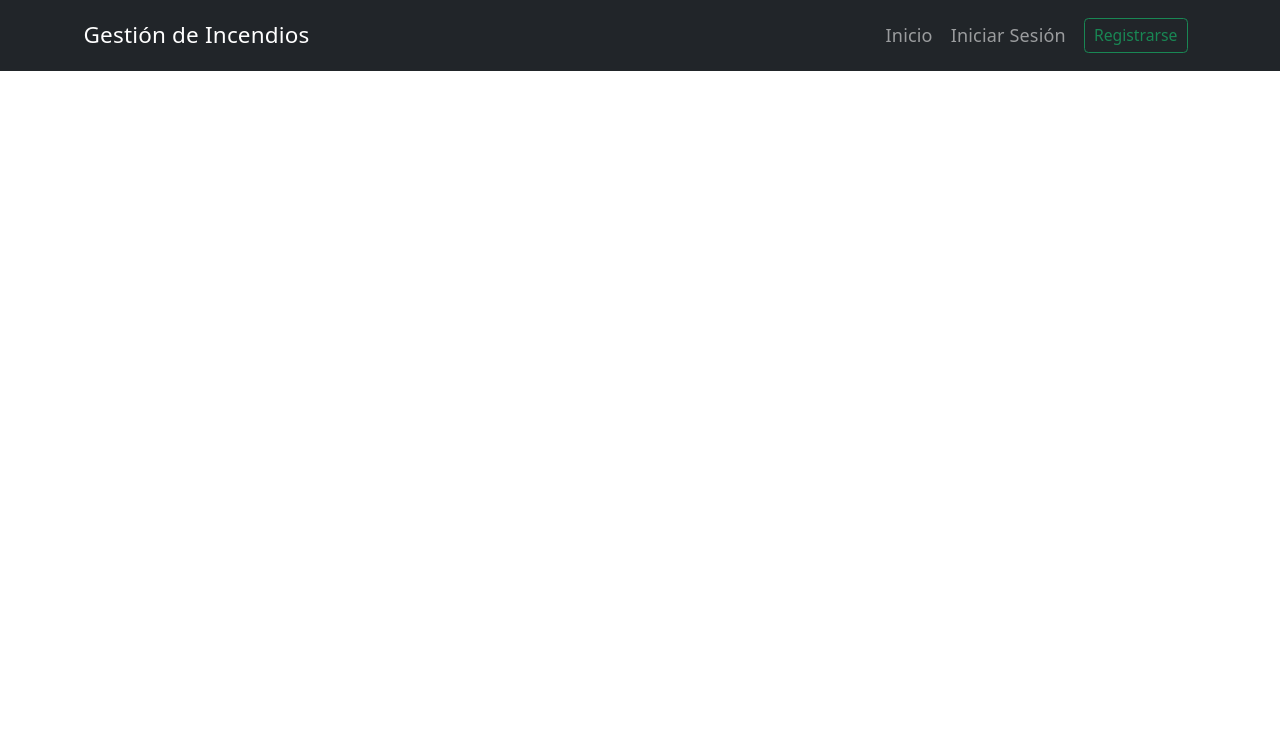
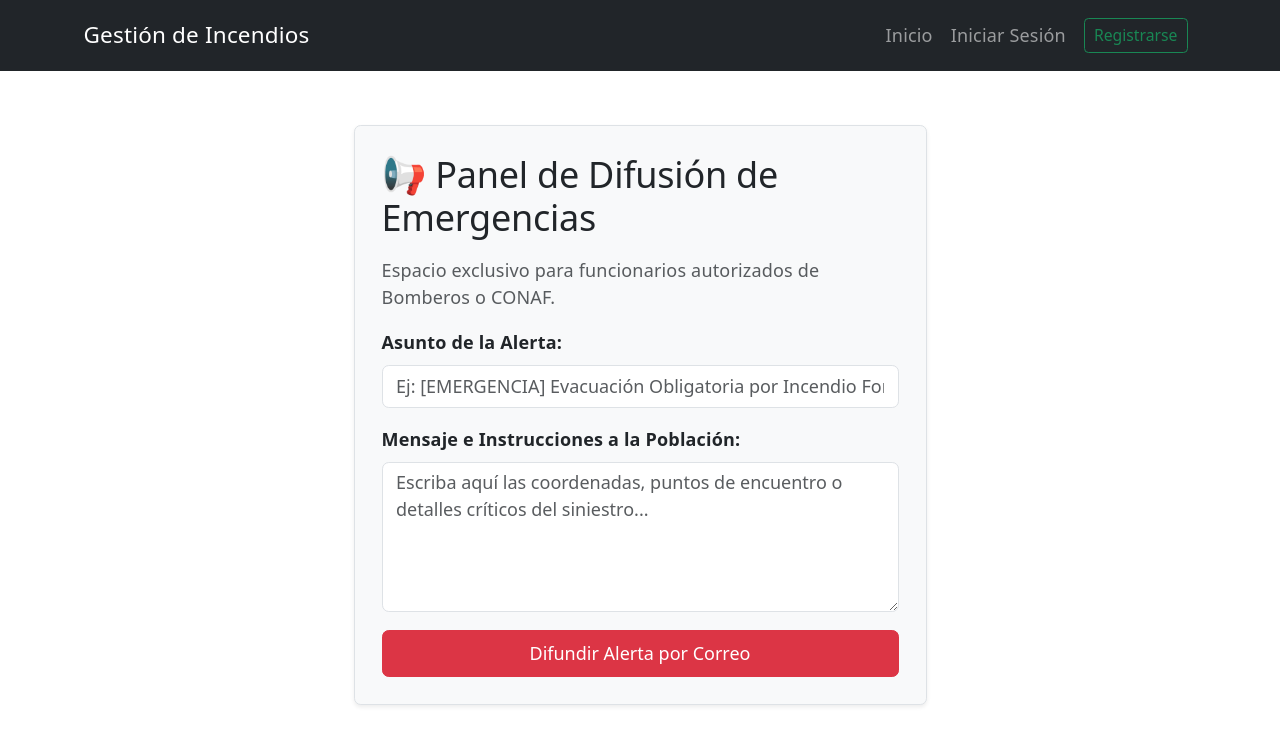
Before and after one commit to barc05/front, a React (Vite) app: page /enviar-alerta in a window 1280 px wide. Shown: the top 744 px of the page. Built offline with nearby package versions, Linux system fonts and the light colour scheme.

Commit message:
pagina alertas, usuario especial

```diff
--- a/src/App.jsx
+++ b/src/App.jsx
@@ -7,6 +7,7 @@ import NavigationBar from './components/Navbar';
 import 'bootstrap/dist/css/bootstrap.min.css';
 import Notificaciones from './pages/Notificaciones';
 import Reportes from './pages/Reportes';
+import AlertasFuncionario from './pages/AlertasFuncionario';
 
 function App() {
   return (
@@ -19,6 +20,7 @@ function App() {
           <Route path="/login" element={<Login />} />
           <Route path="/notificaciones" element={<Notificaciones />} />
           <Route path="/reportes" element={<Reportes />} />
+          <Route path="/enviar-alerta" element={<AlertasFuncionario />} />
         </Routes>
       </div>
     </Router>
--- a/src/components/Navbar.jsx
+++ b/src/components/Navbar.jsx
@@ -6,10 +6,12 @@ const NavigationBar = () => {
   const navigate = useNavigate();
 
   const token = localStorage.getItem('token');
+  const rol = localStorage.getItem('rol');
 
   const handleLogout = () => {
     localStorage.removeItem('token');
     localStorage.removeItem('correo');
+    localStorage.removeItem('rol');
     navigate('/login');
   };
 
@@ -32,10 +34,13 @@ const NavigationBar = () => {
               </>
             ) : (
               <>
-                {/* --- NUEVO ENLACE DE NOTIFICACIONES --- */}
-                <Nav.Link as={Link} to="/notificaciones">
-                  Notificaciones
-                </Nav.Link>
+                {rol === 'FUNCIONARIO' && (
+                  <Nav.Link as={Link} to="/enviar-alerta" style={{ color: '#ffc107', fontWeight: 'bold' }}>
+                    ⚠️ Enviar Alerta Masiva
+                  </Nav.Link>
+                )}
+
+                <Nav.Link as={Link} to="/notificaciones">Notificaciones</Nav.Link>
                 <Nav.Link as={Link} to="/reportes">Historial de Reportes</Nav.Link>
 
                 <Button variant="outline-danger" size="sm" onClick={handleLogout} className="ms-3">
--- /dev/null
+++ b/src/pages/AlertasFuncionario.jsx
@@ -0,0 +1,89 @@
+import React, { useState } from 'react';
+import { Container, Form, Button, Alert } from 'react-bootstrap';
+
+const AlertasFuncionario = () => {
+  const [asunto, setAsunto] = useState('');
+  const [mensaje, setMensaje] = useState('');
+  const [loading, setLoading] = useState(false);
+  const [status, setStatus] = useState({ type: '', text: '' });
+
+
+  const GATEWAY_URL = 'https://api-gateway-1w1b.onrender.com';
+
+  const handleSubmit = async (e) => {
+    e.preventDefault();
+    setLoading(true);
+    setStatus({ type: '', text: '' });
+
+    const token = localStorage.getItem('token');
+
+    const datosAlerta = { asunto, mensaje };
+
+    try {
+      const response = await fetch(GATEWAY_URL, {
+        method: 'POST',
+        headers: {
+          'Content-Type': 'application/json',
+          'Authorization': `Bearer ${token}`
+        },
+        body: JSON.stringify(datosAlerta),
+      });
+
+      if (response.ok) {
+        setStatus({ type: 'success', text: '✅ ¡Alerta difundida masivamente con éxito al correo alertas.incendio@gmail.com!' });
+        setAsunto('');
+        setMensaje('');
+      } else {
+        const errText = await response.text();
+        setStatus({ type: 'danger', text: `❌ Error en el servidor: ${errText || 'No se pudo procesar.'}` });
+      }
+    } catch (error) {
+      console.error(error);
+      setStatus({ type: 'danger', text: '❌ No se pudo establecer conexión con el API Gateway.' });
+    } finally {
+      setLoading(false);
+    }
+  };
+
+  return (
+    <Container className="mt-5" style={{ maxWidth: '600px' }}>
+      <div className="p-4 shadow-sm rounded bg-light border">
+        <h2 className="mb-3 text-dark">📢 Panel de Difusión de Emergencias</h2>
+        <p className="text-muted">Espacio exclusivo para funcionarios autorizados de Bomberos o CONAF.</p>
+
+        {status.text && <Alert variant={status.type}>{status.text}</Alert>}
+
+        <Form onSubmit={handleSubmit}>
+          <Form.Group className="mb-3">
+            <Form.Label style={{ fontWeight: '600' }}>Asunto de la Alerta:</Form.Label>
+            <Form.Control
+              type="text"
+              placeholder="Ej: [EMERGENCIA] Evacuación Obligatoria por Incendio Forestal"
+              value={asunto}
+              onChange={(e) => setAsunto(e.target.value)}
+              required
+            />
+          </Form.Group>
+
+          <Form.Group className="mb-3">
+            <Form.Label style={{ fontWeight: '600' }}>Mensaje e Instrucciones a la Población:</Form.Label>
+            <Form.Control
+              as="textarea"
+              rows={5}
+              placeholder="Escriba aquí las coordenadas, puntos de encuentro o detalles críticos del siniestro..."
+              value={mensaje}
+              onChange={(e) => setMensaje(e.target.value)}
+              required
+            />
+          </Form.Group>
+
+          <Button variant="danger" type="submit" className="w-100 py-2" disabled={loading}>
+            {loading ? '⏳ Procesando envío masivo...' : 'Difundir Alerta por Correo'}
+          </Button>
+        </Form>
+      </div>
+    </Container>
+  );
+};
+
+export default AlertasFuncionario;
--- a/src/pages/Login.jsx
+++ b/src/pages/Login.jsx
@@ -38,6 +38,7 @@ export default function Login() {
                 // 3. GUARDAR EL TOKEN VIP
                 localStorage.setItem('token', data.token);
                 localStorage.setItem('correo', data.correo);
+                localStorage.setItem('rol', data.rol);
 
                 setMensaje({ texto: "¡Inicio de sesión correcto!", tipo: "success" });
 
```
